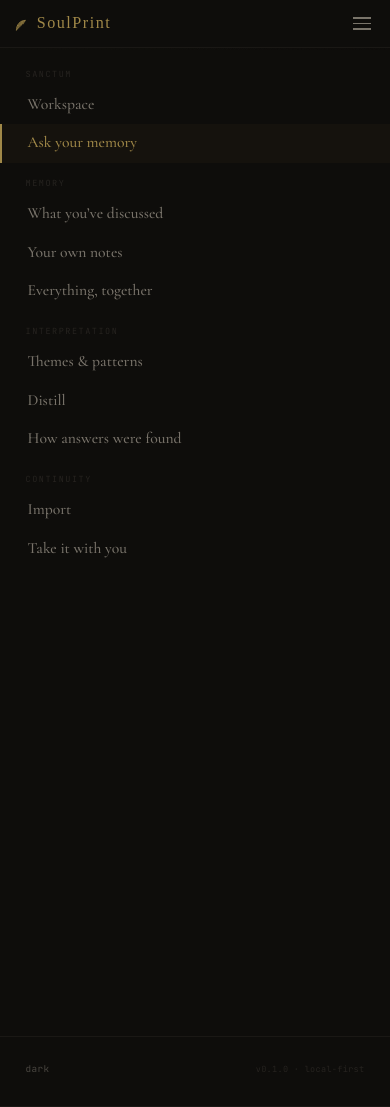
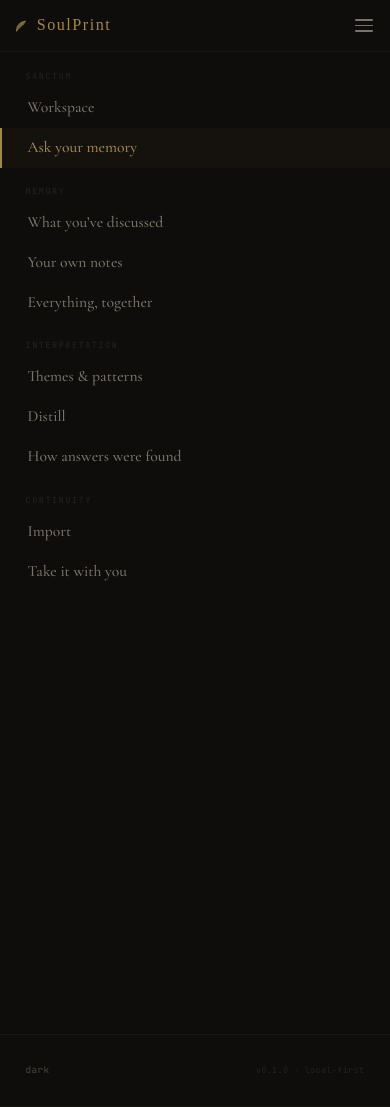
Before and after one commit to Celestialchris/SoulPrint-Canonical, a Flask app: page /ask in a window 390 px wide, after a click that opens the changed part. Run offline with Flask 3, Linux system fonts and the light colour scheme; some web fonts are replaced.

Commit message:
feat(ui): polish sidebar shell — spacing, animation, focus states, responsive tuning
Refines the sidebar from 1bee444: content fade-in animation, focus-visible
on nav links, hover background, sidebar overlay slide animation at 760px,
tightened responsive breakpoints, scrollbar/toggle border-radius, and
updated stale test assertions from topbar era.

Co-Authored-By: Claude Opus 4.6 (1M context) <noreply@anthropic.com>

```diff
--- a/src/app/static/app.css
+++ b/src/app/static/app.css
@@ -194,7 +194,7 @@ pre code {
   display: flex;
   flex-direction: column;
   left: 0;
-  padding: 2.2rem 0 1.4rem;
+  padding: 2.45rem 0 1.4rem;
   position: fixed;
   top: 0;
   width: 200px;
@@ -207,11 +207,11 @@ pre code {
 
 .sidebar::-webkit-scrollbar { width: 3px; }
 .sidebar::-webkit-scrollbar-track { background: transparent; }
-.sidebar::-webkit-scrollbar-thumb { background: var(--t4); }
+.sidebar::-webkit-scrollbar-thumb { background: var(--t4); border-radius: 2px; }
 
 .sidebar__header {
   padding: 0 1.5rem;
-  margin-bottom: 2.2rem;
+  margin-bottom: 2.55rem;
   flex-shrink: 0;
 }
 
@@ -224,9 +224,11 @@ pre code {
   font-size: 1.05rem;
   font-weight: 400;
   letter-spacing: 1.5px;
-}
-
-.sidebar__brand:hover { color: var(--gold-dim); }
+  text-decoration: none;
+  transition: opacity 0.2s ease;
+}
+
+.sidebar__brand:hover { opacity: 0.85; }
 .sidebar__logo { flex-shrink: 0; }
 
 /* ── Sidebar Navigation ──────────────────────────────────── */
@@ -243,9 +245,10 @@ pre code {
   font-family: var(--font-mono);
   font-size: 0.5rem;
   letter-spacing: 0.18em;
-  padding: 1.2rem 1.5rem 0.35rem;
+  padding: 1.35rem 1.5rem 0.4rem;
   text-transform: uppercase;
   user-select: none;
+  pointer-events: none;
 }
 
 .nav-group-label:first-child { padding-top: 0; }
@@ -257,7 +260,7 @@ pre code {
   font-family: var(--font-body);
   font-size: 0.92rem;
   font-weight: 500;
-  padding: 0.38rem 1.5rem;
+  padding: 0.42rem 1.5rem;
   text-align: left;
   text-decoration: none;
   transition: color var(--duration-fast) ease, background var(--duration-fast) ease, border-color var(--duration-fast) ease;
@@ -266,7 +269,16 @@ pre code {
   text-overflow: ellipsis;
 }
 
-.app-nav__link:hover { color: var(--t1); }
+.app-nav__link:hover {
+  color: var(--t1);
+  background: rgba(210, 200, 185, 0.02);
+}
+
+.app-nav__link:focus-visible {
+  color: var(--t1);
+  outline: 1px solid var(--t4);
+  outline-offset: -1px;
+}
 
 .app-nav__link--active {
   background: rgba(201, 168, 76, 0.03);
@@ -281,7 +293,7 @@ pre code {
   align-items: center;
   justify-content: space-between;
   gap: 0.5rem;
-  padding: 1.2rem 1.5rem 0;
+  padding: 1.4rem 1.5rem 0;
   margin-top: auto;
   flex-shrink: 0;
   border-top: 1px solid var(--line);
@@ -303,7 +315,7 @@ pre code {
   font-family: var(--font-mono);
   font-size: 0.55rem;
   letter-spacing: 0.04em;
-  padding: 0.3rem 0;
+  padding: 0.25rem 0;
   transition: color var(--duration-fast) ease;
   min-height: auto;
   text-transform: lowercase;
@@ -324,6 +336,7 @@ pre code {
   font-size: 0.95rem;
   font-weight: 400;
   letter-spacing: 1.5px;
+  text-decoration: none;
 }
 
 .mobile-bar__toggle {
@@ -334,7 +347,7 @@ pre code {
   display: flex;
   flex-direction: column;
   gap: 4px;
-  padding: 6px;
+  padding: 8px 4px;
   min-height: auto;
 }
 
@@ -343,6 +356,7 @@ pre code {
   width: 18px;
   height: 1.5px;
   background: var(--t2);
+  border-radius: 1px;
   transition: background var(--duration-fast) ease;
 }
 
@@ -353,18 +367,23 @@ pre code {
 .main-content {
   margin-left: 200px;
   min-height: 100vh;
-  padding: 2.8rem 3rem 4rem;
-  max-width: calc(200px + var(--content-width) + 6rem);
+  padding: 3rem 3.5rem 4rem;
+  max-width: calc(200px + 1040px + 7rem);
   display: flex;
   flex-direction: column;
   gap: 1.5rem;
+  animation: content-enter 300ms ease;
 }
 
 .main-content.page--explorer {
-  max-width: calc(200px + var(--content-wide) + 6rem);
-}
-
-/* Legacy compatibility */
+  max-width: calc(200px + 1380px + 7rem);
+}
+
+@keyframes content-enter {
+  from { opacity: 0; transform: translateY(6px); }
+  to { opacity: 1; transform: translateY(0); }
+}
+
 .page {
   display: flex;
   flex-direction: column;
@@ -1808,43 +1827,56 @@ input {
 }
 
 
-/* ── Responsive: 1200px ──────────────────────────────────── */
-
-@media (max-width: 1200px) {
+/* ── Responsive: 1180px ──────────────────────────────────── */
+
+@media (max-width: 1180px) {
+  .main-content {
+    padding: 2.8rem 2.6rem 3.5rem;
+  }
   .explorer-layout {
     grid-template-columns: 200px minmax(0, 1fr) 120px;
   }
-  .main-content { padding: 2.4rem 2rem 3rem; }
-}
-
-/* ── Responsive: 960px ───────────────────────────────────── */
-
-@media (max-width: 960px) {
+}
+
+/* ── Responsive: 920px ───────────────────────────────────── */
+
+@media (max-width: 920px) {
   .sidebar { width: 176px; }
-  .main-content { margin-left: 176px; }
-}
-
-/* ── Responsive: 768px — Sidebar collapses ───────────────── */
-
-@media (max-width: 768px) {
+  .main-content {
+    margin-left: 176px;
+    padding: 2.4rem 2rem 3rem;
+  }
+}
+
+/* ── Responsive: 760px — Sidebar overlay ─────────────────── */
+
+@media (max-width: 760px) {
   .sidebar {
     background: var(--bg);
     border-bottom: 1px solid var(--line);
     border-right: none;
+    bottom: 0;
     display: none;
-    flex-direction: column;
     left: 0;
     padding: 1rem 0 1.5rem;
     position: fixed;
     right: 0;
-    top: 50px;
-    bottom: 0;
+    top: 52px;
     width: 100%;
     z-index: 30;
-    overflow-y: auto;
+    transform: translateY(-8px);
+    opacity: 0;
   }
 
-  .sidebar--open { display: flex; }
+  .sidebar--open {
+    display: flex;
+    animation: sidebar-enter 200ms ease forwards;
+  }
+
+  @keyframes sidebar-enter {
+    to { opacity: 1; transform: translateY(0); }
+  }
+
   .sidebar__header { display: none; }
 
   .mobile-bar {
@@ -1853,7 +1885,7 @@ input {
     display: flex;
     align-items: center;
     justify-content: space-between;
-    padding: 0.8rem 1rem;
+    padding: 0.85rem 1.25rem;
     position: sticky;
     top: 0;
     z-index: 31;
@@ -1861,7 +1893,7 @@ input {
 
   .main-content {
     margin-left: 0;
-    padding: 1.5rem 1rem 3rem;
+    padding: 1.8rem 1.25rem 2.5rem;
   }
 
   .workspace-counts { grid-template-columns: repeat(2, minmax(0, 1fr)); }
@@ -1872,14 +1904,14 @@ input {
   .dash-tiles { grid-template-columns: repeat(2, minmax(0, 1fr)); }
   .ask-form__row { grid-template-columns: 1fr; }
   .ask-form__row button { justify-self: start; margin-top: 0.5rem; }
-  .nav-group-label { padding: 0.8rem 1.5rem 0.25rem; }
+  .nav-group-label { padding: 0.9rem 1.5rem 0.3rem; }
 }
 
 /* ── Responsive: 480px ───────────────────────────────────── */
 
 @media (max-width: 480px) {
-  .main-content { padding: 1rem 0.75rem 2.5rem; }
-  .mobile-bar { padding: 0.6rem 0.75rem; }
+  .main-content { padding: 1.2rem 0.75rem 2.5rem; }
+  .mobile-bar { padding: 0.65rem 0.75rem; }
   .workspace-counts { grid-template-columns: 1fr 1fr; gap: 0.5rem; }
   .dash-tiles { grid-template-columns: 1fr 1fr; gap: 0.5rem; }
   .dash-tile__value { font-size: 1.8rem; }
--- a/src/app/templates/base.html
+++ b/src/app/templates/base.html
@@ -50,7 +50,8 @@
       </nav>
 
       <div class="sidebar__footer">
-        <button class="theme-toggle" type="button" aria-label="Toggle theme" onclick="(function(){var h=document.documentElement,t=h.getAttribute('data-theme')==='light'?'dark':'light';h.setAttribute('data-theme',t);localStorage.setItem('soulprint-theme',t);this.textContent=t==='light'?'light':'dark'}).call(this)">dark</button>
+        <button class="theme-toggle" type="button" aria-label="Toggle theme"
+          onclick="(function(){var h=document.documentElement,c=h.getAttribute('data-theme')==='light'?'dark':'light';h.setAttribute('data-theme',c);localStorage.setItem('soulprint-theme',c);this.textContent=c}).call(this)">dark</button>
         <span class="sidebar__version">v0.1.0 · local-first</span>
       </div>
     </aside>
@@ -61,7 +62,8 @@
         <img src="{{ url_for('static', filename='logo.svg') }}" alt="" width="18" height="18">
         SoulPrint
       </a>
-      <button class="mobile-bar__toggle" type="button" aria-label="Toggle navigation" onclick="document.getElementById('sidebar').classList.toggle('sidebar--open')">
+      <button class="mobile-bar__toggle" type="button" aria-label="Menu"
+        onclick="document.getElementById('sidebar').classList.toggle('sidebar--open')">
         <span></span><span></span><span></span>
       </button>
     </header>
```
Also changed, not shown: tests/test_web_shell_routes.py (+2 -2 lines).
